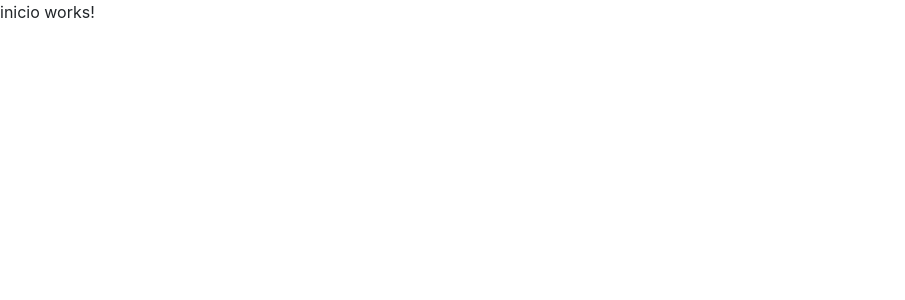
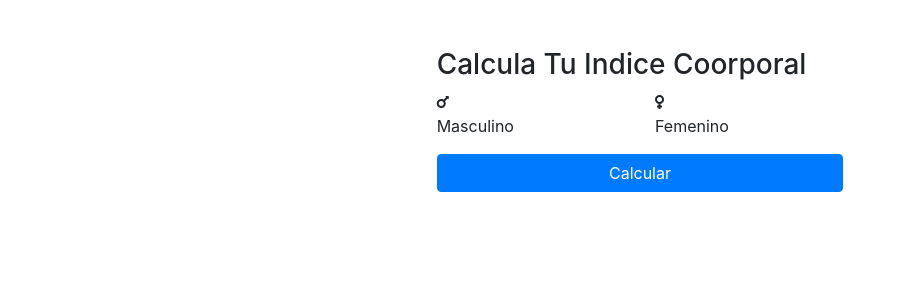
Before and after one commit to alejahndro02/indiceCoorporal, an Angular app: page / in a window 1280 px wide. Shown: the top 300 px of the page, without its empty margins (0-905 px from the left). Built offline with nearby package versions, Linux system fonts and the light colour scheme.

Commit message:
Se maqueto la estructura de las opciones para los usuarios

```diff
--- a/src/app/components/inicio/inicio.component.html
+++ b/src/app/components/inicio/inicio.component.html
@@ -1 +1,41 @@
-<p>inicio works!</p>
+<div class="row">
+    <div class="col-lg-4 offset-lg-4 mt-5">
+        <h3 class="titulo">Calcula Tu Indice Coorporal</h3>
+        <div class="row">
+            <div class="col-lg-6">
+                <div class="fondoItem">
+                    <div class="contenedor">
+                        <i class="fas fa-mars genero"></i>
+                        <p>Masculino</p>
+                    </div>
+                </div>
+            </div>
+            <div class="col-lg-6">
+                <div class="fondoItem">
+                    <div class="contenedor">
+                        <i class="fas fa-venus genero"></i>
+                        <p>Femenino</p>
+                    </div>
+                </div>
+            </div>
+        </div>
+        <div class="row">
+            <div class="col-lg-12">
+                <div class="fondoItem"></div>
+            </div>
+        </div>
+        <div class="row">
+            <div class="col-lg-6">
+                <div class="fondoItem"></div>
+            </div>
+            <div class="col-lg-6">
+                <div class="fondoItem"></div>
+            </div>
+        </div>
+        <div class="row">
+            <div class="col-lg-12">
+                <button class="btn btn-primary bn-lg btn-block btn-color">Calcular</button>
+            </div>
+        </div>
+    </div>
+</div>
```
